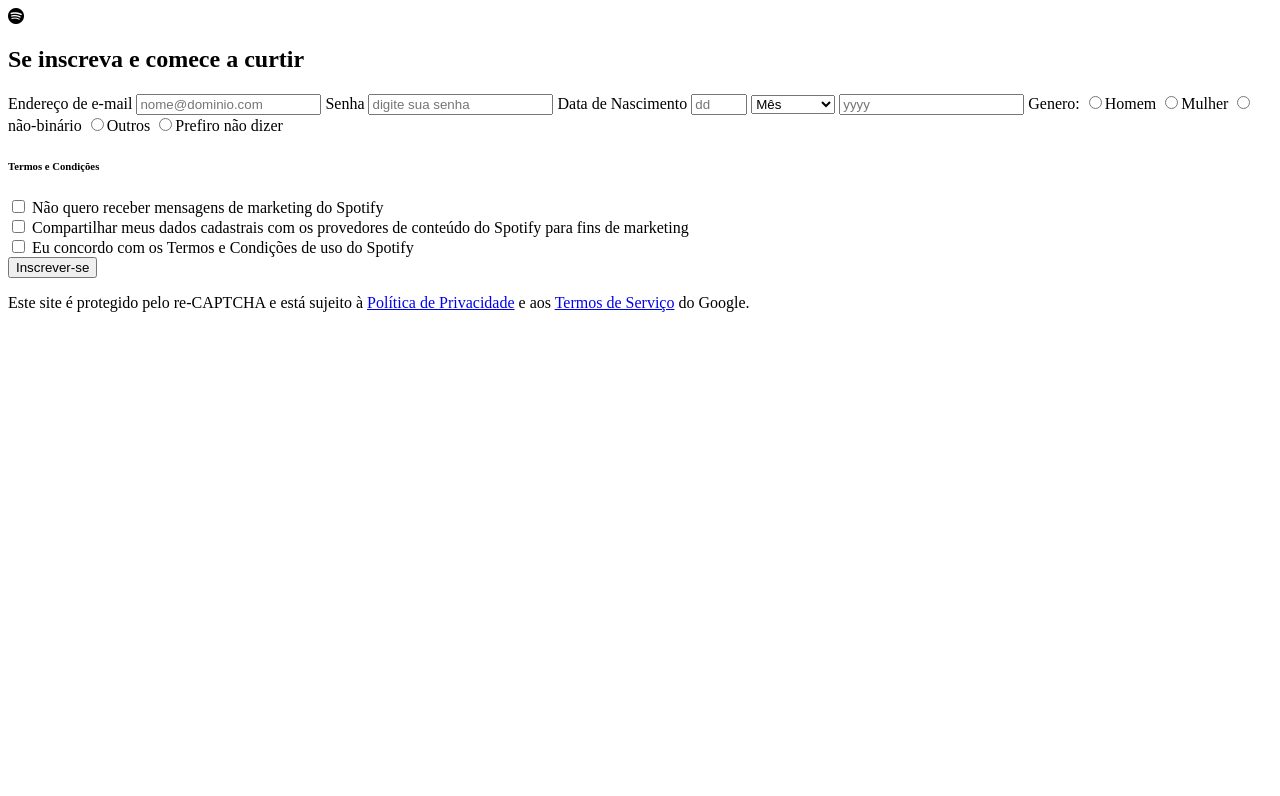
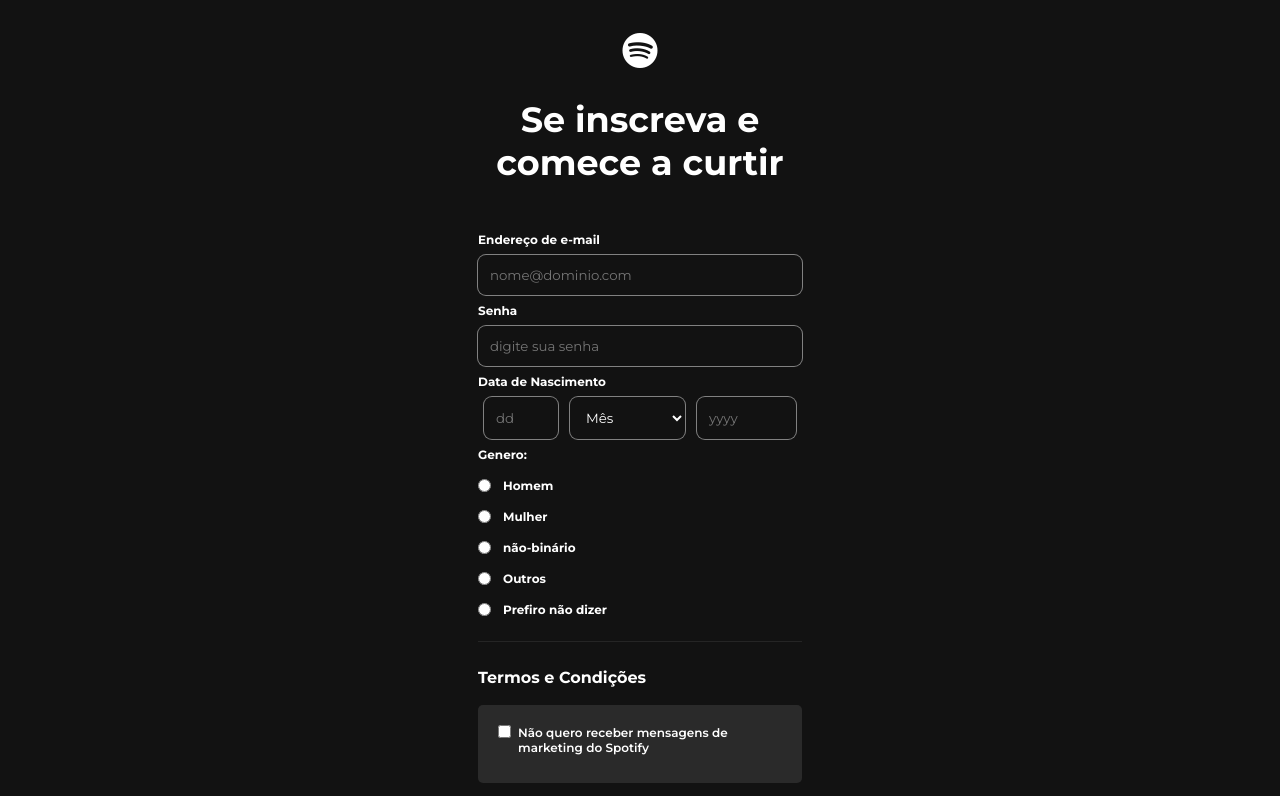
Before and after one commit to valdoskir/trybe-exercicios, a plain HTML site: page 01-spotify-page/cadastro/index.html in a window 1280 px wide. Shown: the top 796 px of the page. Drawn offline with nearby package versions, Linux system fonts and the light colour scheme.

Commit message:
estilizacao da pagina de login ajustes

```diff
--- a/01-spotify-page/cadastro/index.html
+++ b/01-spotify-page/cadastro/index.html
@@ -6,11 +6,18 @@
     <meta name="viewport" content="width=device-width, initial-scale=1.0">
     <link rel="stylesheet" href="https://cdn.jsdelivr.net/npm/bootstrap-icons@1.11.0/font/bootstrap-icons.css">
     <title>Inscrever-se - Spotify</title>
+    <link rel="preconnect" href="https://fonts.googleapis.com">
+    <link rel="preconnect" href="https://fonts.gstatic.com" crossorigin>
+    <link href="https://fonts.googleapis.com/css2?family=Montserrat:ital,wght@0,100..900;1,100..900&display=swap"
+        rel="stylesheet">
+    <link rel="stylesheet" href="style.css">
 </head>
 
 <body>
+    <header>
+        <i class="bi bi-spotify"></i>
+    </header>
     <section>
-        <i class="bi bi-spotify"></i>
         <h1>Se inscreva e comece a curtir</h1>
 
         <form action="">
@@ -19,8 +26,8 @@
 
             <label for="password-input">Senha</label>
             <input type="password" id="password-input" placeholder="digite sua senha">
-
             <label for="birthdate-input">Data de Nascimento</label>
+            <div id="birthdate">
                 <input type="number" id="birthdate-input" placeholder="dd" min="1" max="31">
 
                 <select for="birthmonth-input">
@@ -39,30 +46,29 @@
                     <option value="12">Dezembro</option>
                 </select>
 
-            <label for="birthyear-input"></label>
-            <input type="number" id="birthdate-input" placeholder="yyyy" min="1">
-
+                <input type="number" id="birthyear-input" placeholder="yyyy" min="1">
+            </div>
             <label>Genero:</label>
-            <label><input type="radio" name="gender">Homem</label>
-            <label><input type="radio" name="gender">Mulher</label>
-            <label><input type="radio" name="gender">não-binário</label>
-            <label><input type="radio" name="gender">Outros</label>
-            <label><input type="radio" name="gender">Prefiro não dizer</label>
-
+            <label class="radio-button-label"><input type="radio" name="gender"><span>Homem</span></label>
+            <label class="radio-button-label"><input type="radio" name="gender"><span>Mulher</span></label>
+            <label class="radio-button-label"><input type="radio" name="gender"> <span>não-binário</span> </label>
+            <label class="radio-button-label"><input type="radio" name="gender"> <span>Outros</span></label>
+            <label class="radio-button-label"><input type="radio" name="gender"> <span>Prefiro não dizer</span></label>
+<hr>
             <h6> Termos e Condições </h6>
 
-            <div>
+            <div class="checkbox-field">
                 <input type="checkbox" id="dont-send-menssages">
                 <label for="dont-send-menssages">Não quero receber mensagens de marketing do Spotify</label>
             </div>
 
-            <div>
+            <div class="checkbox-field">
                 <input type="checkbox" id="share-data">
                 <label for="share-data">Compartilhar meus dados cadastrais com os provedores de conteúdo do Spotify para
                     fins de marketing</label>
             </div>
 
-            <div>
+            <div class="checkbox-field">
                 <input type="checkbox" id="agree-terms-and-conditions">
                 <label for="agree-terms-and-conditions">Eu concordo com os Termos e Condições de uso do Spotify</label>
             </div>
@@ -71,7 +77,8 @@
 
         </form>
 
-        <p>Este site é protegido pelo re-CAPTCHA e está sujeito à <a href="#">Política de Privacidade</a> e aos <a href="#">Termos de Serviço</a> do Google.</p>
+        <p>Este site é protegido pelo re-CAPTCHA e está sujeito à <a href="#">Política de Privacidade</a> e aos <a
+                href="#">Termos de Serviço</a> do Google.</p>
 
     </section>
 </body>
--- /dev/null
+++ b/01-spotify-page/cadastro/style.css
@@ -0,0 +1,136 @@
+*{
+    margin: 0;
+    padding: 0;
+    font-family: 'Montserrat', sans-serif;
+}
+
+body {
+    background-color: #121212;
+    display: flex;
+    flex-direction: column;
+    color: white;
+}
+
+header{
+    display: flex;
+    justify-content: center;
+    padding-top: 30px;
+    padding-bottom: 25px;
+    font-size: 35px;
+}
+
+section {
+    width: 324px;
+    margin: auto;
+    text-align: center;
+    padding: 0px 32px;
+}
+
+section h1 {
+    font-size: 35px;
+    margin-bottom: 40px;
+}
+
+form {
+    display: flex;
+    flex-direction: column;
+    text-align: left;
+}
+
+form label{
+    font-size: 12px;
+    font-weight: 700;
+    margin: 8px 0px;
+}
+
+form input[type='email'],[type='number'],[type='password'], select {
+    background-color: #121212;
+    color: white;
+    padding: 12px;
+    border: 0;
+    box-shadow: 0 0 0 1px #818181;
+    border-radius: 8px;
+}
+
+form button {
+    border-radius: 100px;
+    padding: 15px 35px;
+    margin: 30px 0px;
+    font-size: 14px;
+    font-weight: 700;
+    background-color: #1Ed760;
+}
+
+button:hover {
+    border: 2px solid rgb(250, 248, 248);
+    background-color: #121212;
+    color: aliceblue;
+}
+
+#birthdate {
+    display: flex;
+    flex-direction: row;
+}
+
+#birthdate-input {
+    width: 20%;
+}
+
+#birthmonth-input {
+    width: 50%;
+}
+
+#birthyear-input {
+    width: 30%;
+}
+
+#birthdate input, select {
+    margin: 0 6px;
+}
+
+.radio-button-label {
+    display: flex;
+}
+
+.radio-button-label span {
+    padding-left: 12px;
+}
+
+hr {
+    margin: 16px 0;
+    border: 0;
+    border-top: 1px solid #252525;
+}
+
+h6 {
+    font-size: 16px;
+    margin: 10px 0;
+}
+
+.checkbox-field {
+    background-color: #2a2a2a;
+    padding: 20px;
+    margin: 8px 0;
+    border-radius: 5px;
+    display: flex;
+    align-items: flex-start;
+}
+
+.checkbox-field label {
+    margin-top: 0;
+    margin-left: 7px;
+    font-weight: 600;
+}
+
+p a {
+    color: #e8ebec;
+}
+
+p {
+    background-color: #121212;
+    font-size: 10px;
+    color: #899299;
+    text-align: center;
+    padding: 20px;
+    height: 20px;
+}
```
Lines whose indentation alone changed are shown as unchanged.
